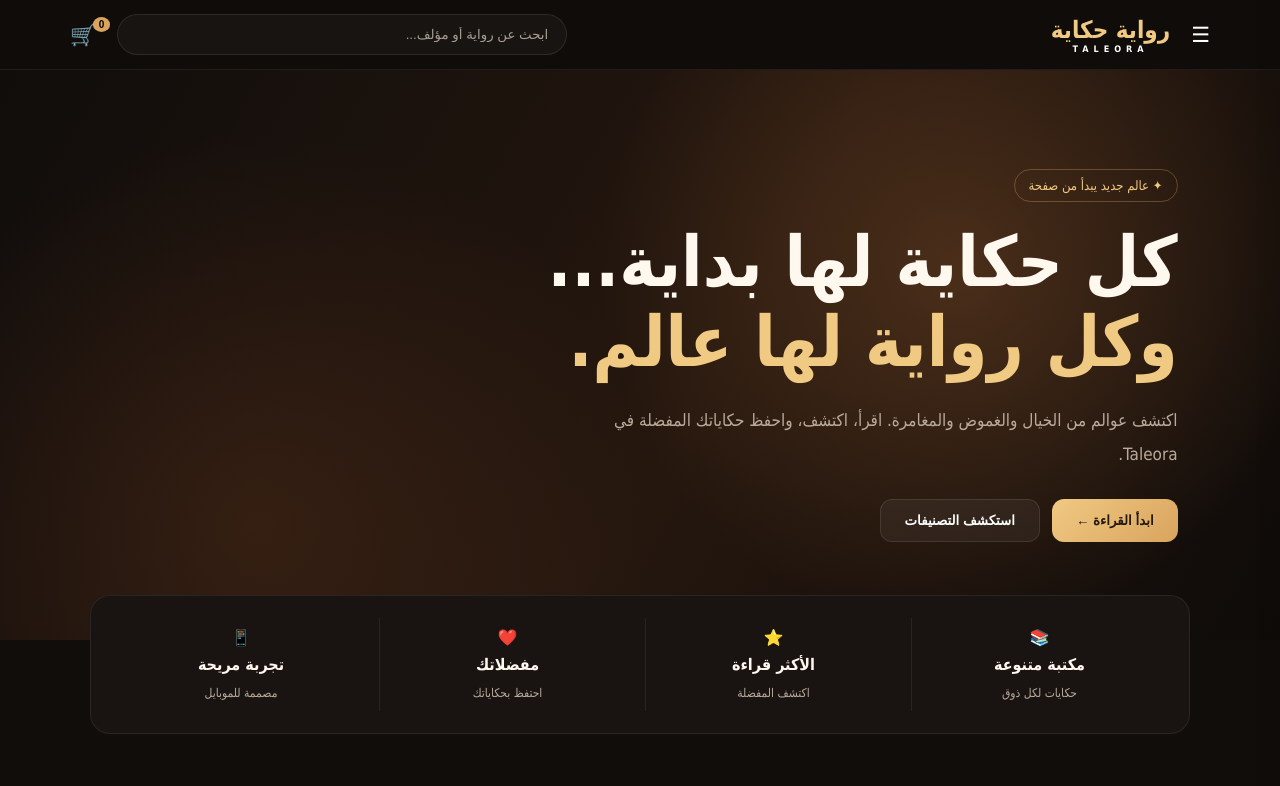
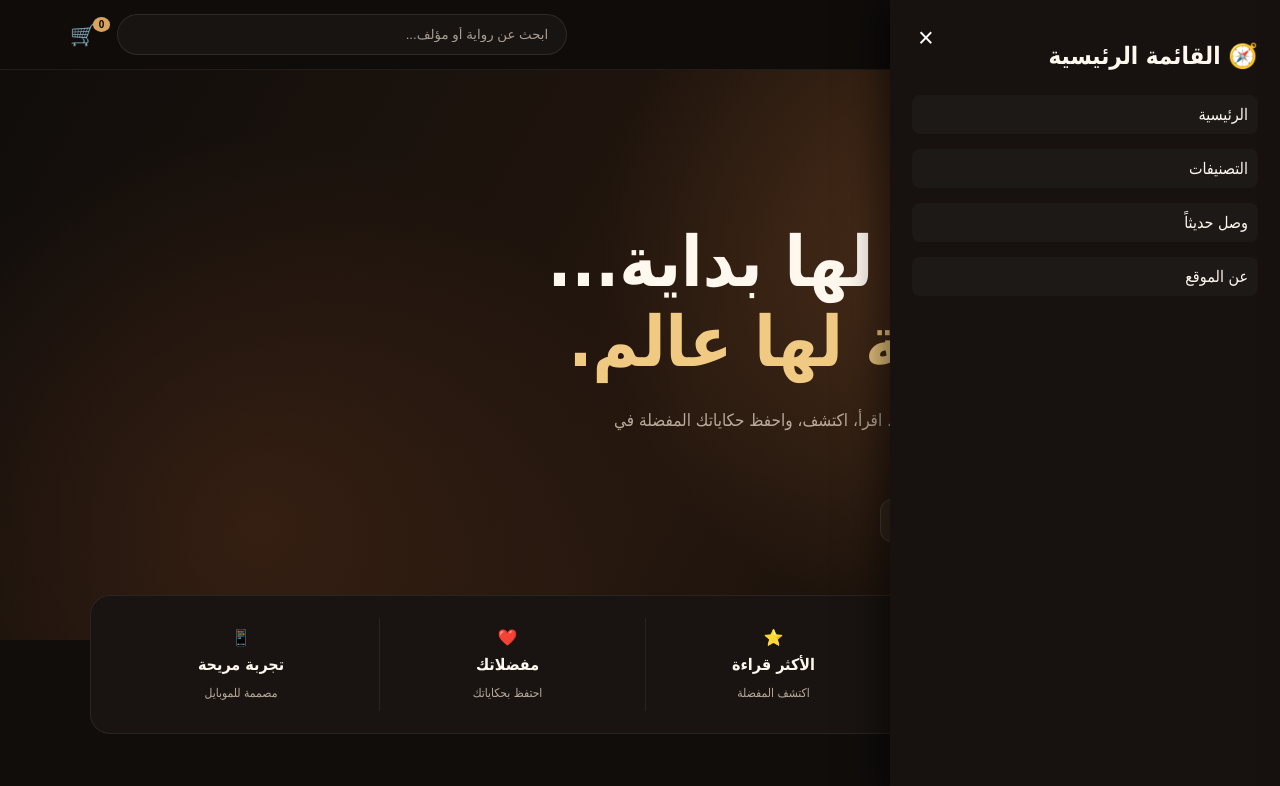
Before and after one commit to Yahia681/taleora, a plain HTML site: page index.html in a window 1280 px wide. Both pictures are taken after a click on the button "القائمة". Shown: the top 786 px of the page. Drawn offline with Linux system fonts and the light colour scheme.

Commit message:
Update sidebar and cart drawer implementation
Refactor cart and menu drawer styles and structure.

```diff
--- a/index.html
+++ b/index.html
@@ -364,8 +364,8 @@ footer{
   color:var(--muted);
 }
 
-/* CART */
-#cartBox{
+/* SIDEBAR & CART (SHARED DRAWER STYLE) */
+.drawer {
   position:fixed;
   inset:0 0 0 auto;
   width:min(390px,90vw);
@@ -378,16 +378,34 @@ footer{
   overflow:auto;
 }
 
-#cartBox.open{
+.drawer.open {
   transform:none;
 }
 
-.cart-item{
-  padding:13px 0;
-  border-bottom:1px solid var(--line);
-  display:flex;
-  justify-content:space-between;
-  gap:10px;
+.drawer-links {
+  list-style: none;
+  padding: 0;
+  margin-top: 25px;
+}
+
+.drawer-links li {
+  margin-bottom: 15px;
+}
+
+.drawer-links li a {
+  color: var(--text);
+  text-decoration: none;
+  font-size: 16px;
+  display: block;
+  padding: 10px;
+  border-radius: 8px;
+  background: #ffffff07;
+  transition: 0.2s;
+}
+
+.drawer-links li a:hover {
+  background: var(--gold);
+  color: #000;
 }
 
 .close{
@@ -397,6 +415,14 @@ footer{
   border:0;
   font-size:27px;
   cursor:pointer;
+}
+
+.cart-item{
+  padding:13px 0;
+  border-bottom:1px solid var(--line);
+  display:flex;
+  justify-content:space-between;
+  gap:10px;
 }
 
 /* MOBILE */
@@ -459,7 +485,7 @@ footer{
 
 <!-- HEADER -->
 <header>
-  <button class="icon" onclick="window.scrollTo({top:0,behavior:'smooth'})" title="الأعلى">☰</button>
+  <button class="icon" onclick="openMenu()" title="القائمة">☰</button>
   <div class="logo" onclick="showAll()">رواية حكاية<small>TALEORA</small></div>
   <input id="search" class="search" placeholder="ابحث عن رواية أو مؤلف..." oninput="filterBooks()">
   <button class="icon" onclick="openCart()" title="السلة">🛒<span id="count">0</span></button>
@@ -529,8 +555,20 @@ footer{
   عالمك بين صفحات الحكايات © 2026
 </footer>
 
-<!-- CART -->
-<aside id="cartBox">
+<!-- MENU DRAWER (القائمة الجانبية للـ 3 شرط) -->
+<aside id="menuBox" class="drawer">
+  <button class="close" onclick="closeMenu()">×</button>
+  <h2>🧭 القائمة الرئيسية</h2>
+  <ul class="drawer-links">
+    <li><a href="#" onclick="closeMenu(); showAll();">الرئيسية</a></li>
+    <li><a href="#categories" onclick="closeMenu()">التصنيفات</a></li>
+    <li><a href="#new" onclick="closeMenu()">وصل حديثاً</a></li>
+    <li><a href="#" onclick="closeMenu(); alert('موقع Taleora لعرض وبيع الروايات والحكايات الممتعة.');">عن الموقع</a></li>
+  </ul>
+</aside>
+
+<!-- CART DRAWER (سلة المشتريات) -->
+<aside id="cartBox" class="drawer">
   <button class="close" onclick="closeCart()">×</button>
   <h2>🛒 سلة المشتريات</h2>
   <div id="cartItems"></div>
@@ -629,7 +667,19 @@ function showAll() {
 }
 
 /* =========================
-   السلة
+   القائمة الجانبية (Menu Drawer)
+========================= */
+function openMenu() {
+  document.getElementById("menuBox").classList.add("open");
+  closeCart(); // إغلاق السلة لو كانت مفتوحة
+}
+
+function closeMenu() {
+  document.getElementById("menuBox").classList.remove("open");
+}
+
+/* =========================
+   السلة (Cart Drawer)
 ========================= */
 function addToCart(id) {
   let book = books.find(b => b.id === id);
@@ -665,6 +715,7 @@ function removeFromCart(index) {
 
 function openCart() {
   document.getElementById("cartBox").classList.add("open");
+  closeMenu(); // إغلاق القائمة لو كانت مفتوحة
 }
 
 function closeCart() {
```
